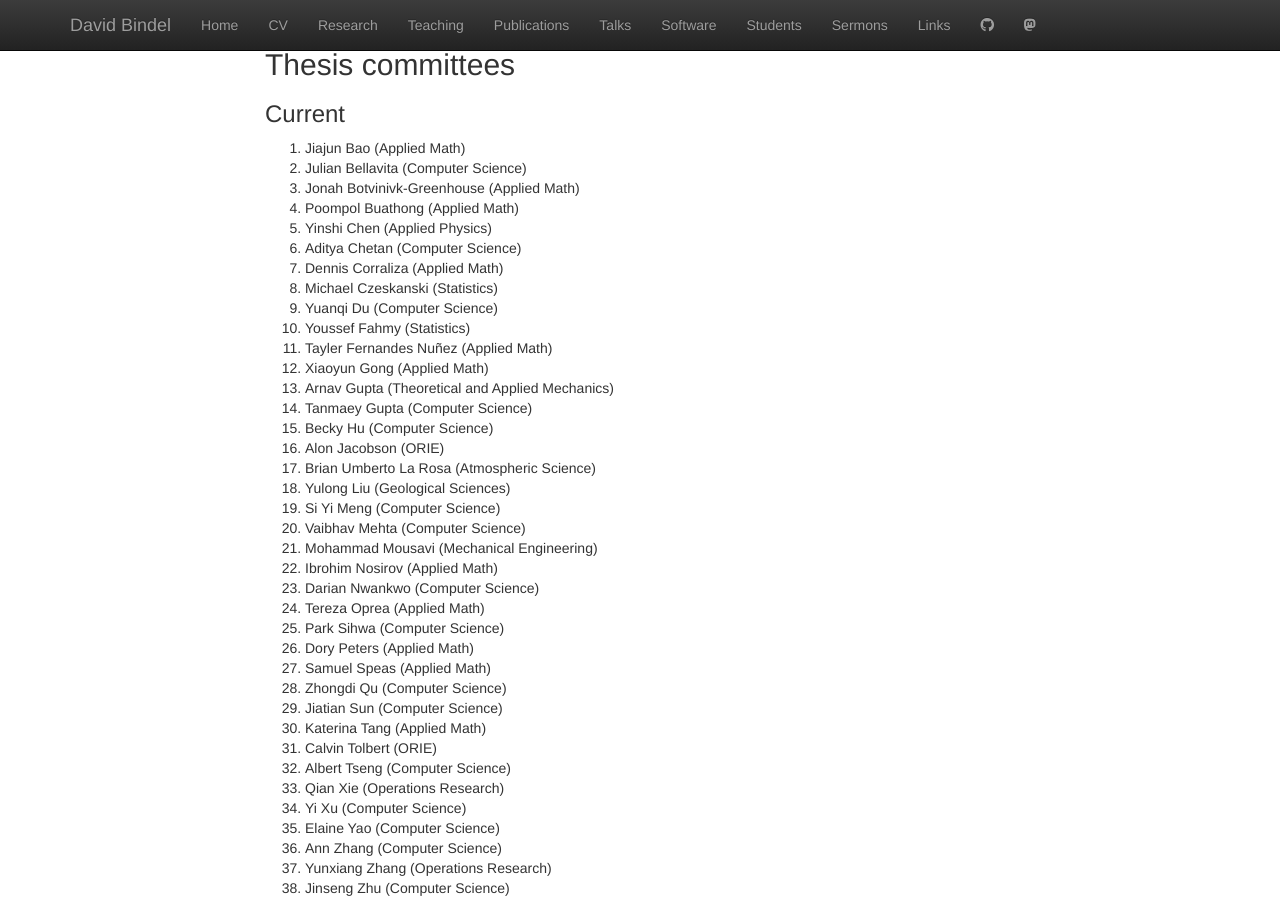
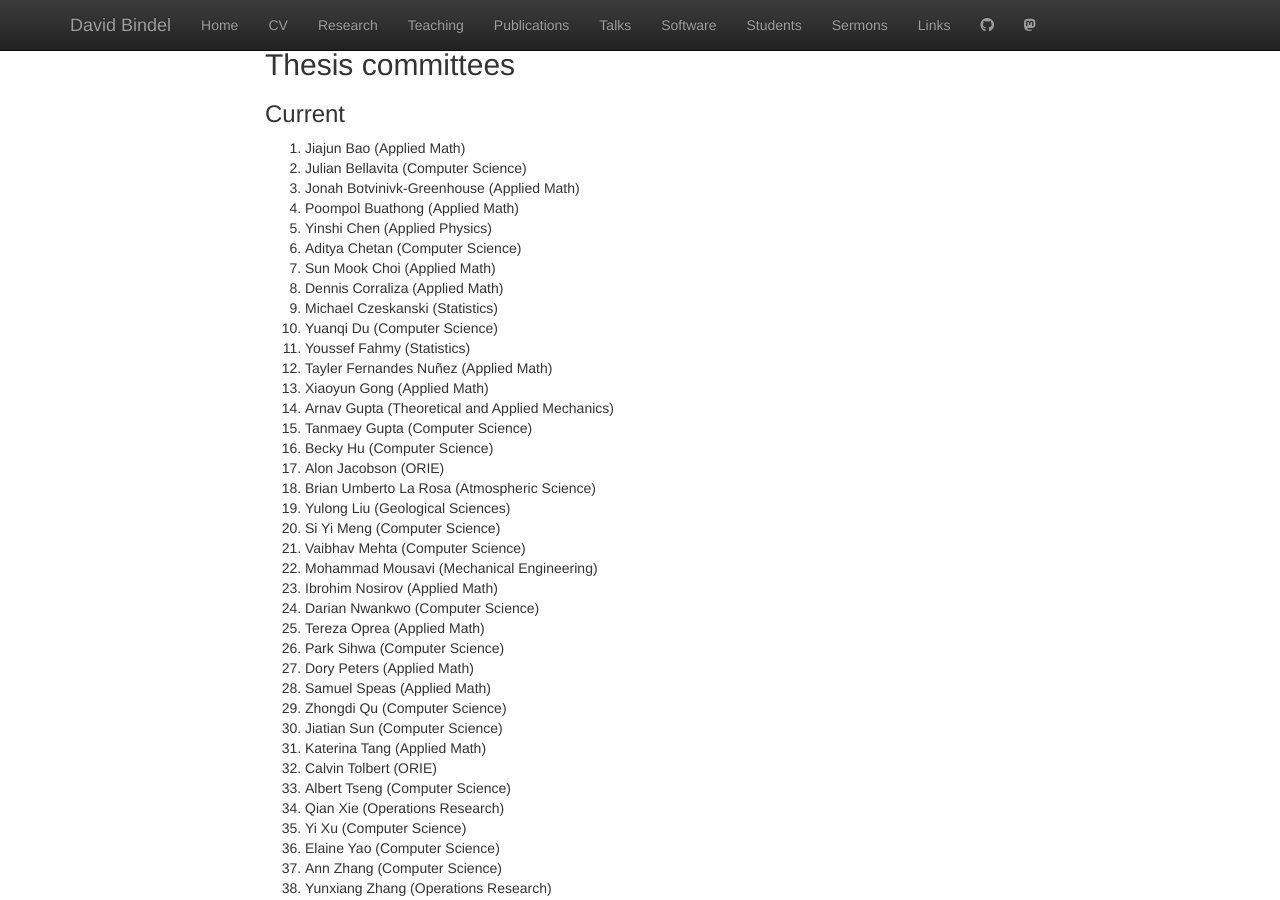
Before and after one commit to dbindel/cornell_web, a Jekyll site: the page built from students.html, in a window 1280 px wide and 900 px high, scrolled down 6884 px. Built offline with Jekyll 4.4.1, drawn with Linux system fonts in a browser that asks for light colours; nearby versions of some CDN libraries.

Commit message:
Add Sunmook committee.

```diff
--- a/_data/students.yml
+++ b/_data/students.yml
@@ -947,6 +947,11 @@ committees:
     field: Computer Science
   -
     degree: phd
+    last: Choi
+    first: Sun Mook
+    field: Applied Math
+  -
+    degree: phd
     first: Dennis
     last: Corraliza
     field: Applied Math
```
